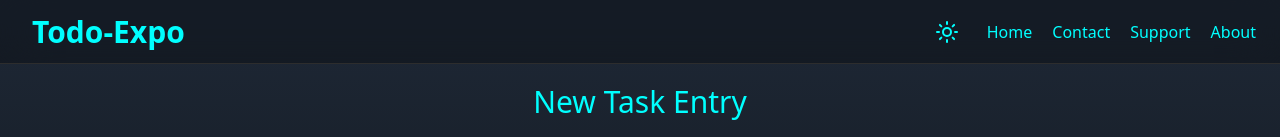
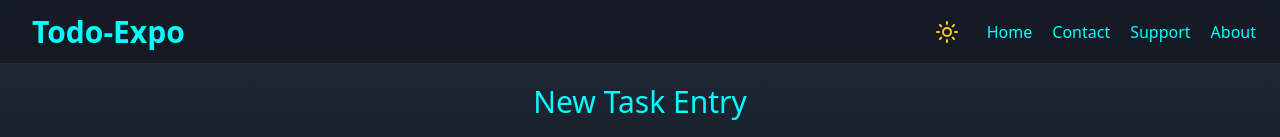
Before and after one commit to bolanpartik/task-expo, a React (Vite) app: page / in a window 1280 px wide. Shown: the top 137 px of the page. Built offline with nearby package versions, Linux system fonts and the light colour scheme; what tailwindcss-animated would draw is missing.

Commit message:
add light theme feature for navbar

```diff
--- a/src/components/NavBar.jsx
+++ b/src/components/NavBar.jsx
@@ -1,32 +1,50 @@
 import { Sun } from 'lucide-react';
 import { Moon } from 'lucide-react';
 
-export default function NavBar({mode,setMode}){
+export default function NavBar({ mode, setMode }){
 
-    const handleTheme=()=>{
-        if(mode=='dark'){
-            setMode('light')
-        }else{
-            setMode('dark')
-        }
+    const handleTheme = () => {
+        setMode(mode === 'dark' ? 'light' : 'dark');
     }
 
-    return(
-        <div className='h-16 flex justify-between bg-black/30 backdrop-blur-xl text-customCyan border-b border-customGray sticky top-0 z-10'>
+    return (
+        <div className={`h-16 flex justify-between items-center backdrop-blur-xl sticky top-0 z-10 border-b transition-all
+            ${mode === 'dark'
+                ? 'bg-black/30 text-customCyan border-customGray'
+                : 'bg-white/80 text-gray-900 border-gray-300 shadow'}`}>
+
             <div className='flex items-center ml-8'>
-                <p className='text-3xl font-bold'>Todo-Expo</p>
+                <p className={`text-3xl font-bold ${mode === 'dark' ? 'text-customCyan' : 'text-gray-900'}`}>
+                    Todo-Expo
+                </p>
             </div>
+
             <div className='flex gap-5 items-center mr-6'>
                 <button
                     onClick={handleTheme}
-                    className='rounded-full p-2 transition-all hover:bg-hoverShade hover:animate-jump'>
-                        {mode=='dark'?<Sun/>:<Moon/>}
+                    className={`rounded-full p-2 transition-all
+                    ${mode === 'dark' ? 'hover:bg-hoverShade' : 'hover:bg-gray-200'}
+                    hover:animate-jump`}>
+                    {mode === 'dark' ? <Sun className="text-yellow-400" /> : <Moon className="text-gray-700" />}
                 </button>
-                <a href='#' className='underline-offset-4 hover:underline hover:scale-110 decoration-yellow-500 transition-all'>Home</a>
-                <a href='#' className='underline-offset-4 hover:underline hover:scale-110 decoration-yellow-500 transition-all'>Contact</a>
-                <a href='#' className='underline-offset-4 hover:underline hover:scale-110 decoration-yellow-500 transition-all'>Support</a>
-                <a href='#' className='underline-offset-4 hover:underline hover:scale-110 decoration-yellow-500 transition-all'>About</a>
+
+                <a href='#' className={`underline-offset-4 hover:underline hover:scale-110 transition-all
+                    ${mode === 'dark' ? 'decoration-yellow-500 text-customCyan' : 'decoration-yellow-900 text-gray-900'}`}>
+                    Home
+                </a>
+                <a href='#' className={`underline-offset-4 hover:underline hover:scale-110 transition-all
+                    ${mode === 'dark' ? 'decoration-yellow-500 text-customCyan' : 'decoration-yellow-900 text-gray-900'}`}>
+                    Contact
+                </a>
+                <a href='#' className={`underline-offset-4 hover:underline hover:scale-110 transition-all
+                    ${mode === 'dark' ? 'decoration-yellow-500 text-customCyan' : 'decoration-yellow-900 text-gray-900'}`}>
+                    Support
+                </a>
+                <a href='#' className={`underline-offset-4 hover:underline hover:scale-110 transition-all
+                    ${mode === 'dark' ? 'decoration-yellow-500 text-customCyan' : 'decoration-yellow-900 text-gray-900'}`}>
+                    About
+                </a>
             </div>
         </div>
-    )
+    );
 }
```
